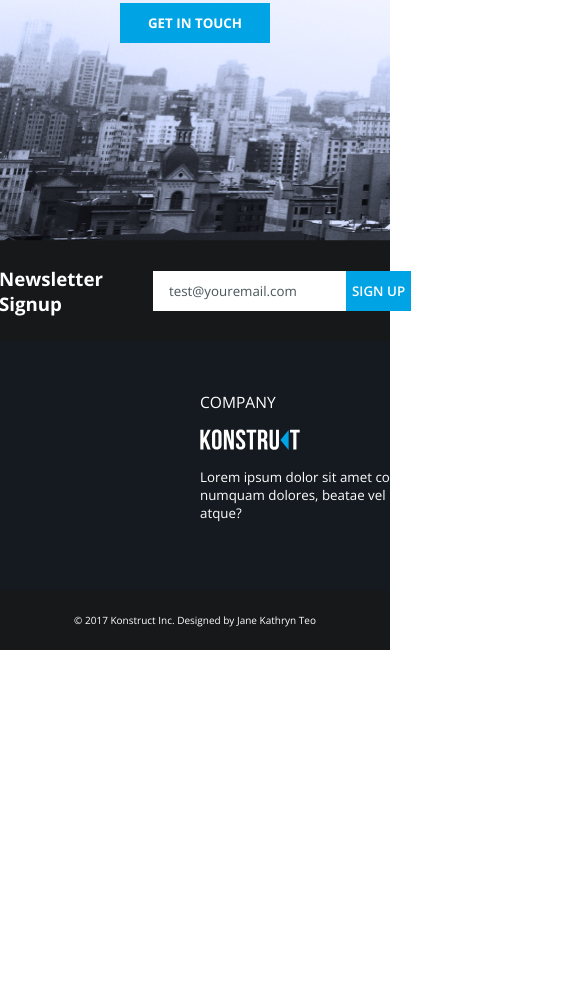
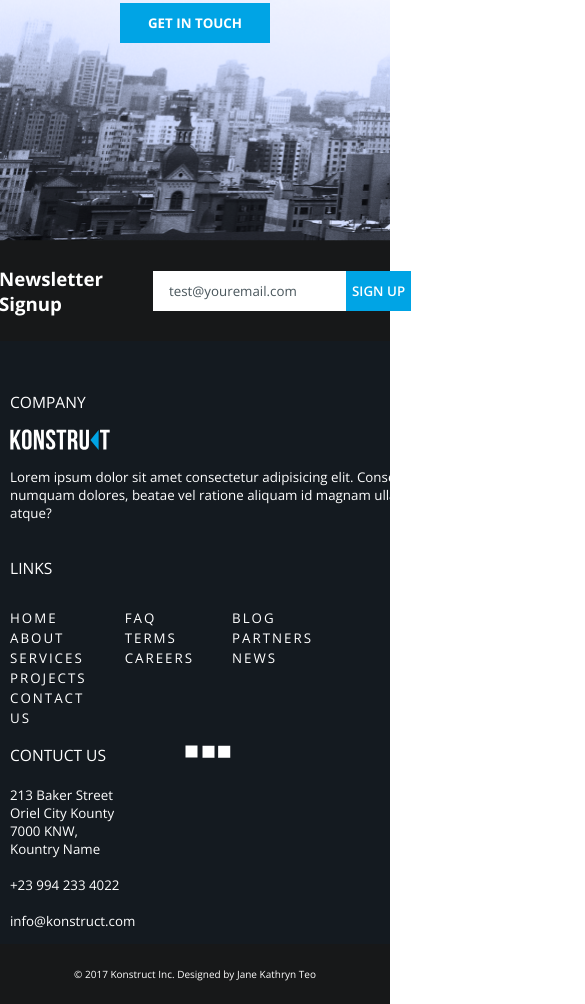
Before and after one commit to DanyaCorneum/Konstruct, a plain HTML site: page index.html in a window 390 px wide. Shown: the part 3323-4327 px from the top of the page, 585 px wide, since content can reach past the window. Before the commit the page ends 3973 px from the top, so only its background shows below. Drawn offline with nearby package versions, Linux system fonts and the light colour scheme.

Commit message:
minor changes

```diff
--- a/style/adaptive.css
+++ b/style/adaptive.css
@@ -7,6 +7,10 @@
   }
   .our-story-container {
     padding: 0px 20px;
+  }
+  /* footer */
+  .footer-container {
+    flex-wrap: wrap;
   }
 }
 @media screen and (max-width: 1024px) {
@@ -66,4 +70,8 @@
     width: 350px;
     height: 40px;
   }
+  /* footer */
+  .footer-container {
+    margin-left: 10px;
+  }
 }
--- a/style/footer.css
+++ b/style/footer.css
@@ -55,10 +55,7 @@
 .contact-us p {
   font-weight: lighter;
 }
-.icons {
-}
-.icon-item {
-}
+
 .rights {
   width: 100%;
   height: 60px;
```
